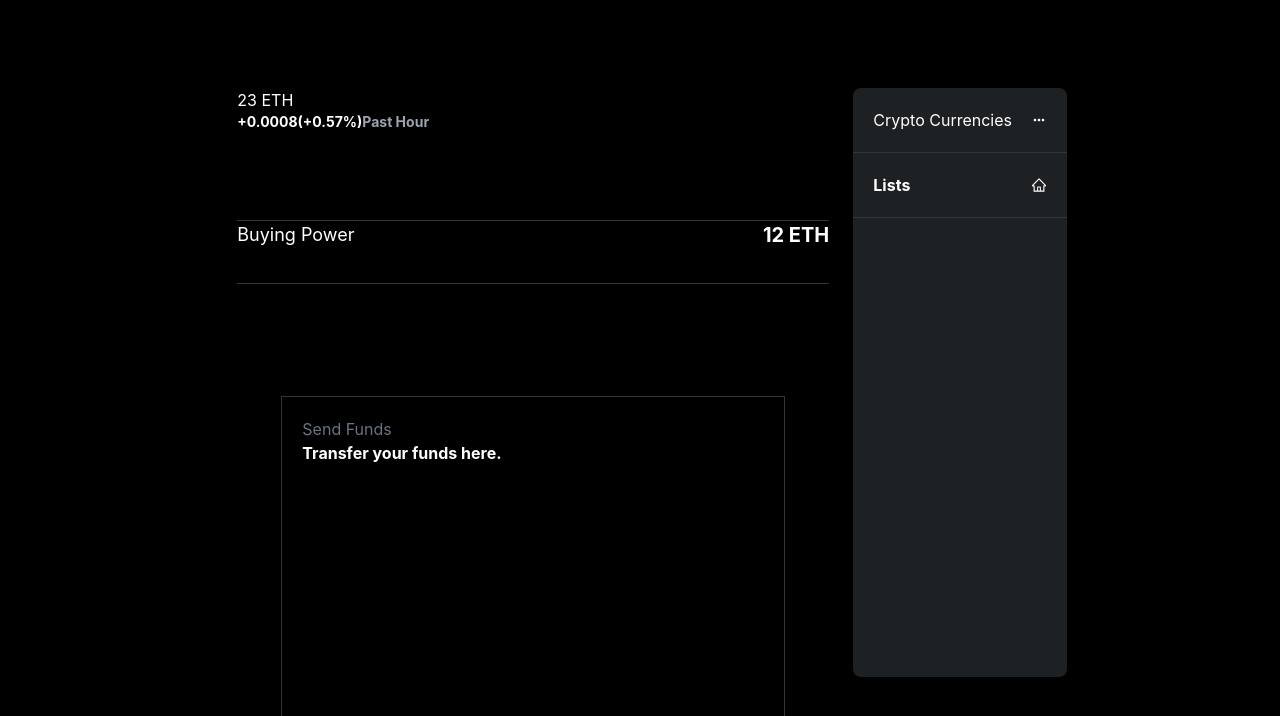
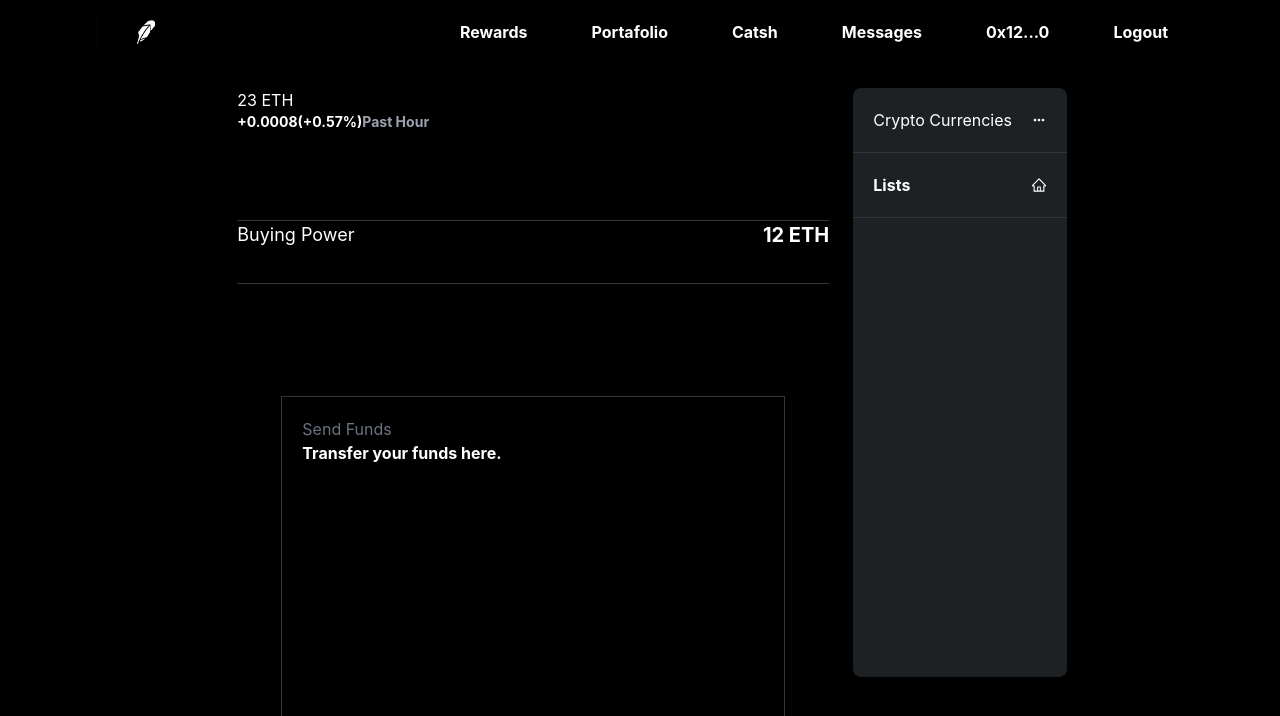
Before and after one commit to elcokiin/robinhood-clone-blockchain, a Next.js app: page / in a window 1280 px wide. Shown: the top 716 px of the page. Built offline with nearby package versions, Linux system fonts and the light colour scheme.

Commit message:
add header

```diff
--- /dev/null
+++ b/components/Header.js
@@ -0,0 +1,64 @@
+import React from 'react';
+import Image from "next/image";
+import logo from '../assets/logo.png';
+import { AiOutlineSearch } from "react-icons/ai";
+
+const styles = {
+    container: "flex w-screen h-16 bg-black px-24 py-3 mb-5 fixed",
+    leftHeader: "flex flex-1",
+    logo: "object-cover cursor-pointer",
+    rightHeader: "flex items-center justify-end text-white gap-8",
+    searchWrapper: "flex flex-1",
+    searchInputContainer:
+        "text-white items-center hidden flex-1 -ml-64 border border-gray-400 mr-64 hover:bg-[#1E2123] duration-300 p-3 round-lg 2xl:flex",
+    searchIcon: "text-gray-400 text-3xl mr-3",
+    searchInputWrapper: "text-gray-400 text-lg w-full",
+    searchInput: "bg-transparent outline-none w-full",
+    menuItem: "cursor-pointer font-bold px-4 hover:text-green-500 duration-300",
+}
+
+const Header = () => {
+    const isAuthenticated = true;
+    const formattedAcount = "0x12...0";
+
+    return (
+        <div className={styles.container}>
+            <div className={styles.leftHeader}>
+                <Image src={logo} height={100} width={100} className={styles.logo}/>
+            </div>
+            <div className={styles.searchWrapper}>
+                <div className={styles.searchInputContainer}>
+                    <AiOutlineSearch className={styles.searchIcon} />
+                    <div className={styles.searchInputWrapper}>
+                        <input
+                            className={styles.searchInput}
+                            type="text"
+                            placeholder="Search..."
+                        />
+                    </div>
+                </div>
+            </div>
+            <div className={styles.rightHeader}>
+                <a className={styles.menuItem}>Rewards</a>
+                <a className={styles.menuItem}>Portafolio</a>
+                <a className={styles.menuItem}>Catsh</a>
+                <a className={styles.menuItem}>Messages</a>
+                {isAuthenticated ? (
+                    <>
+                        {/* format account */}
+                        <div className={styles.menuItem}>{formattedAcount}</div>
+                        <button className={styles.menuItem} onClick={()=>{}}>
+                            Logout
+                        </button>
+                    </>
+                ): (
+                    <button className={styles.menuItem} onClick={() => connectWallet()}>
+                        Login
+                    </button>
+                )}
+            </div>
+        </div>
+    )
+}
+
+export default Header;
--- a/pages/index.js
+++ b/pages/index.js
@@ -1,3 +1,5 @@
+// Components
+import Header from '../components/Header';
 
 // Icons
 import { BiDotsHorizontalRounded } from 'react-icons/bi';
@@ -33,7 +35,7 @@
 export default function Home() {
   return (
     <div className={styles.wrapper}>
-      {/* <Header /> */}
+      <Header />
       <div className={styles.mainContainer}>
         <div className={styles.leftMain}>
           <div className={styles.portfolioAmountContainer}>
```
Also changed, not shown: assets/logo.png (added).
